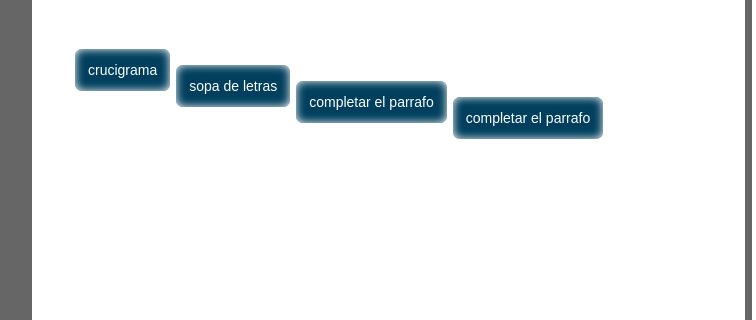
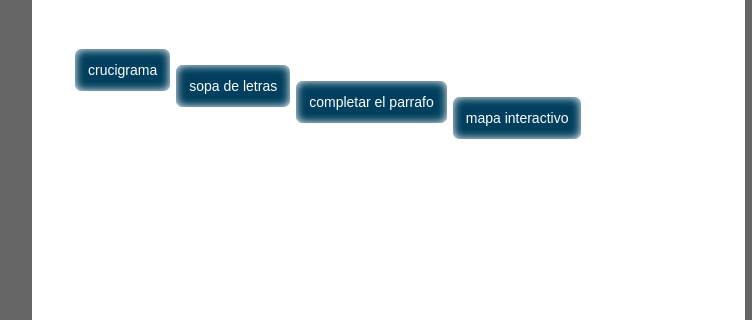
Before and after one commit to jlpatinol/jlpatinol.github.io-ACT3, a plain HTML site: page actividades.html in a window 1280 px wide. Shown: the part 536-856 px from the top of the page, 108-864 px from the left. Drawn offline with Linux system fonts and the light colour scheme; files whose address does not match are found by name; a web font is replaced by a local one.

Commit message:
version 6

```diff
--- a/actividades.html
+++ b/actividades.html
@@ -76,7 +76,7 @@
 informacion.htm" class="menu">crucigrama</a></li><br>
 <li><a href="https://www.educaplay.com/es/recursoseducativos/2646786/html5/personajes_criptografia.htm" class="menu">sopa de letras</a></li><br>
 <li><a href="https://www.educaplay.com/es/recursoseducativos/2650609/html5/intrusos_en_las_redes.htm" class="menu">completar el parrafo</a></li><br>
-<li><a href="https://www.educaplay.com/es/recursoseducativos/2651964/html5/cientificos__criptografia.htm" class="menu">completar el parrafo</a></li><br>
+<li><a href="https://www.educaplay.com/es/recursoseducativos/2651964/html5/cientificos__criptografia.htm" class="menu">mapa interactivo</a></li><br>
                     </ul>
                     </p>
       			</article>
```
